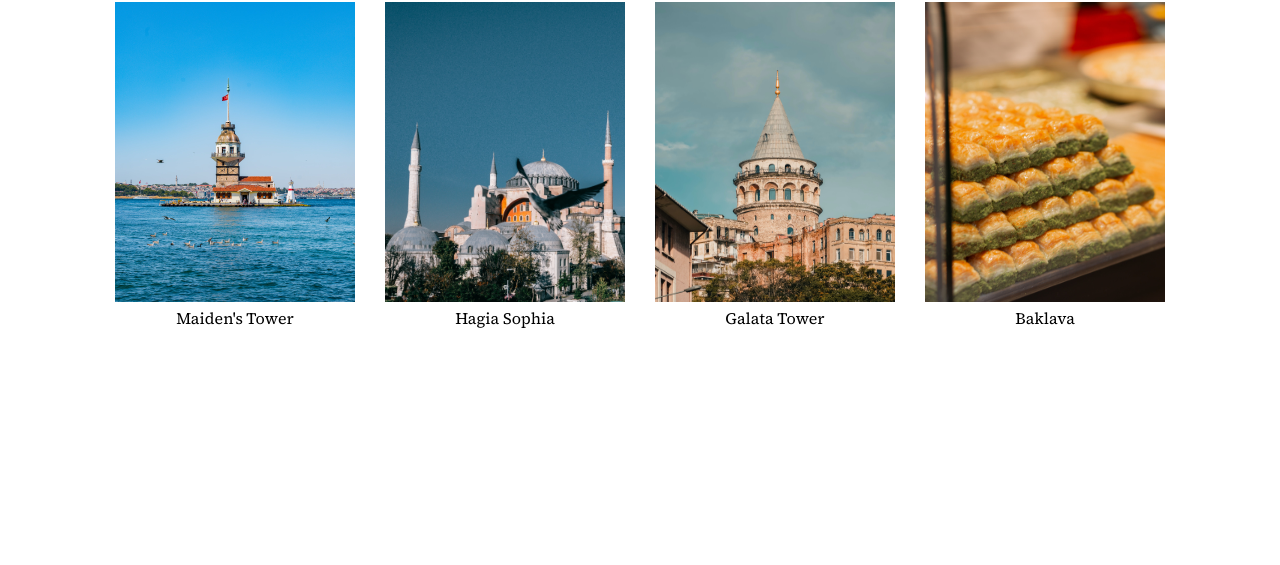
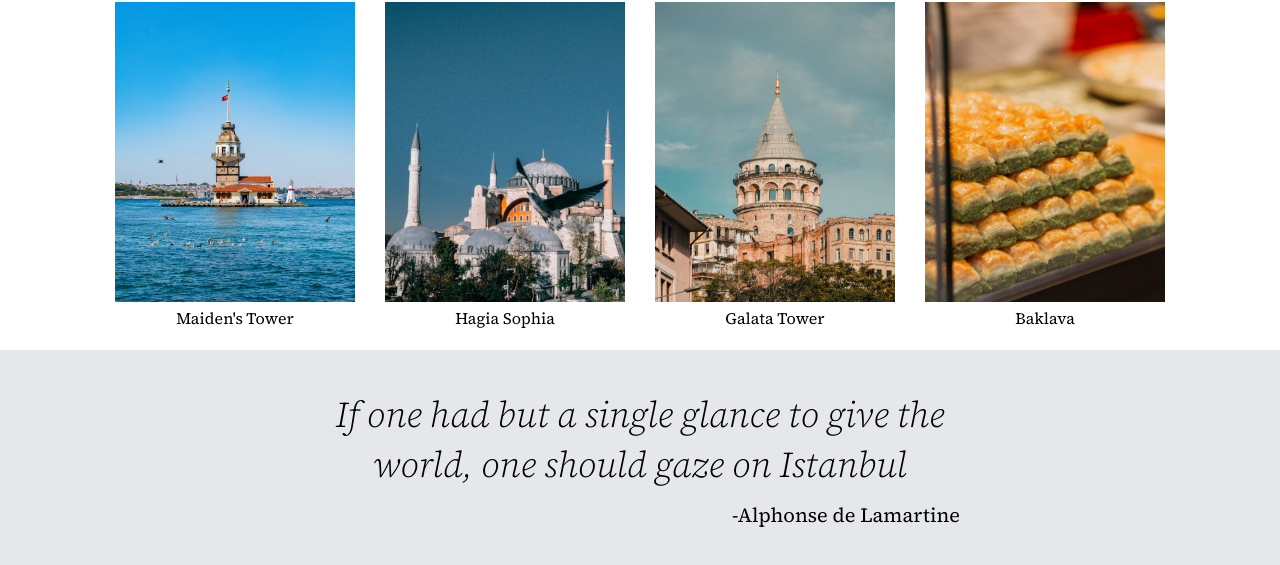
Before and after one commit to yucezek/landing-page, a plain HTML site: page index.html in a window 1280 px wide. Shown: the part 671-1236 px from the top of the page. Before the commit the page ends 1021 px from the top, so only its background shows below. Drawn offline with Linux system fonts and the light colour scheme.

Commit message:
complete quote section

```diff
--- a/index.html
+++ b/index.html
@@ -69,6 +69,17 @@
         <figcaption>Baklava</figcaption>
       </figure>
     </div>
+  </div>
+
+  <!-- Quote -->
+  <div class="quote">
+    <div class="text-box">
+      <div class="quote-text">
+        <p>If one had but a single glance to give the world, one should gaze on Istanbul</p>
+      </div>
+      <div class="quote-author">
+        <p>-Alphonse de Lamartine</p>
+      </div>
     </div>
   </div>
 </body>
--- a/styles.css
+++ b/styles.css
@@ -1,4 +1,4 @@
-@import url('https://fonts.googleapis.com/css2?family=Source+Serif+4:ital,wght@0,400;0,700;1,400&display=swap');
+@import url('https://fonts.googleapis.com/css2?family=Source+Serif+4:ital,wght@0,400;0,600;0,700;1,200;1,300;1,400&display=swap');
 
 :root {
   --color-first: #1f2937;
@@ -136,3 +136,30 @@ figure {
 figcaption {
   text-align: center;
 }
+
+/* Quote Section */
+.quote {
+  background-color: var(--color-second);
+  padding: 40px 20px;
+  display: flex;
+  justify-content: center;
+  align-items: center;
+}
+
+.text-box {
+  max-width: 640px;
+}
+
+.quote-text p {
+  text-align: center;
+  font-size: 36px;
+  font-style: italic;
+  font-weight: 300;
+  margin-bottom: 10px;
+}
+
+.quote-author p {
+  text-align: end;
+  font-size: 20px;
+  font-style: 700;
+}
```
